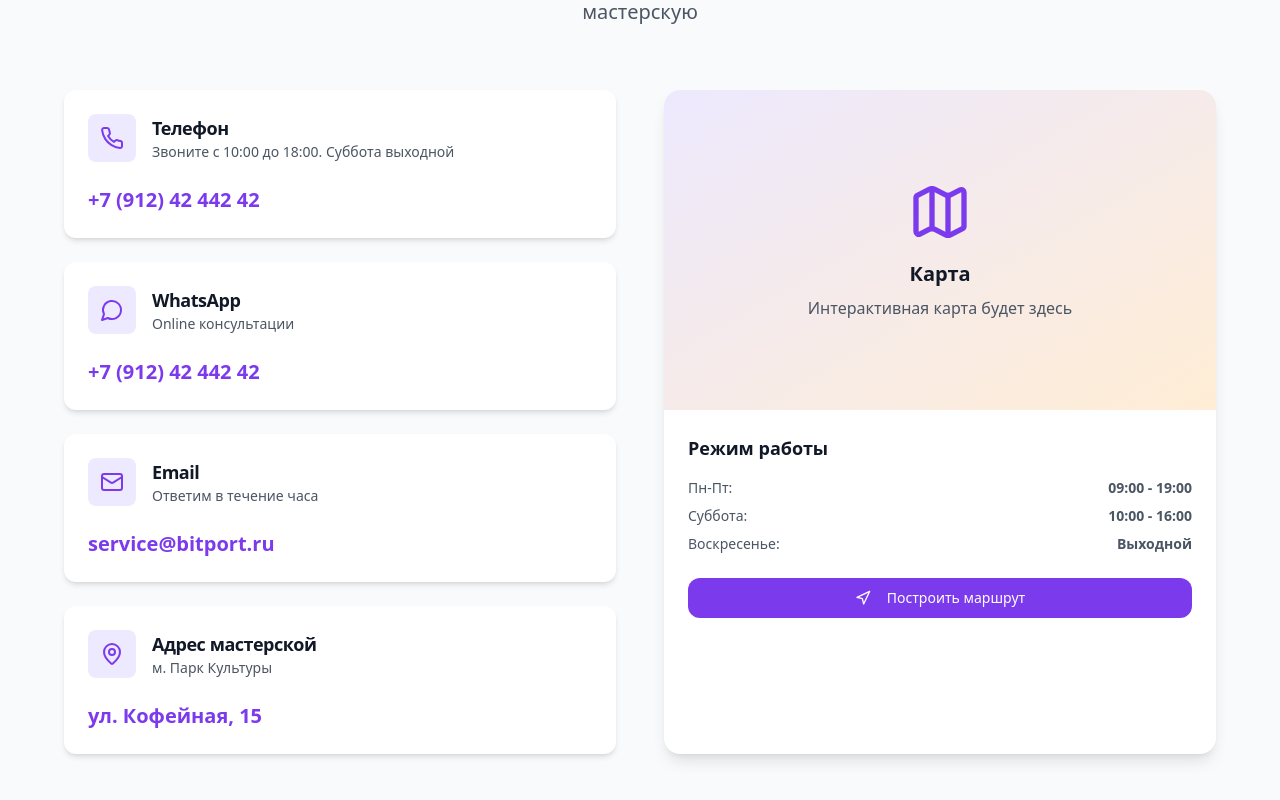
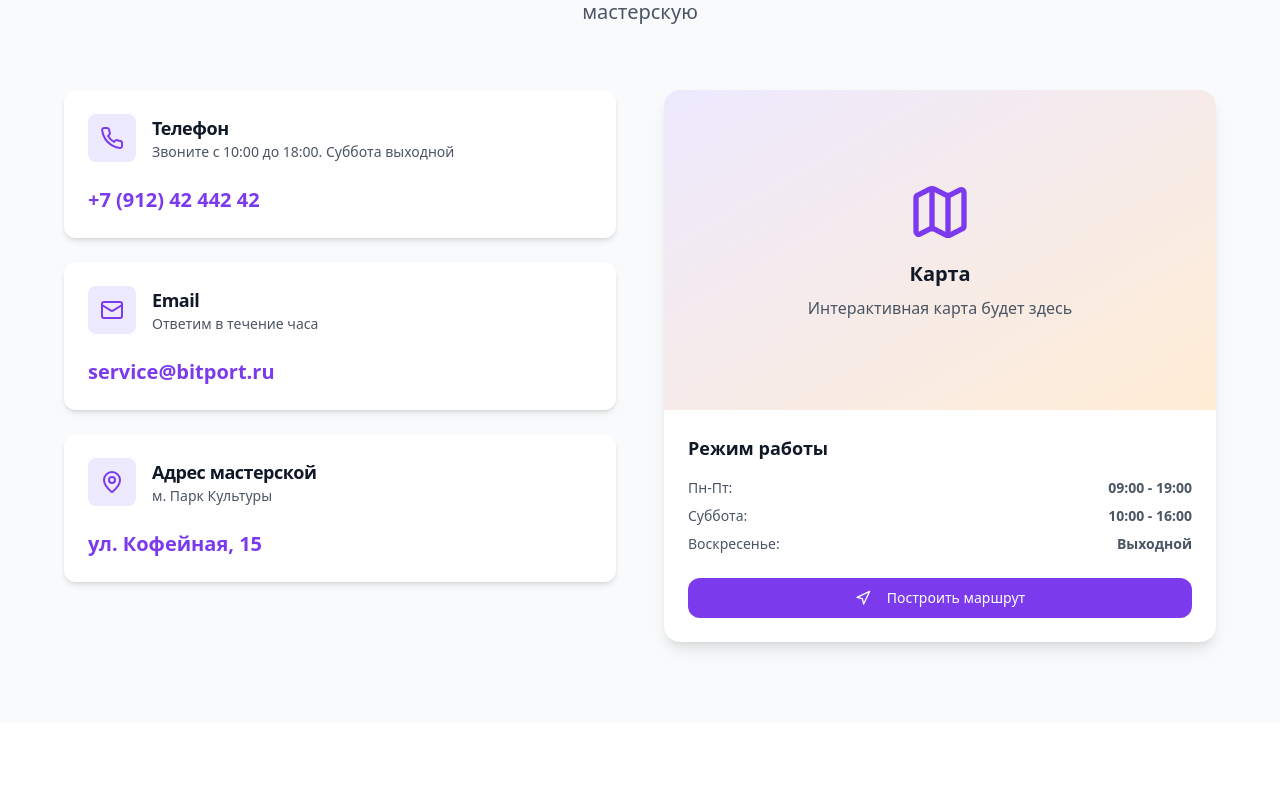
Before and after one commit to pr-poehali-dev/coffee-repair-landing, a React (Vite) app: page / in a window 1280 px wide. Shown: the part 3541-4341 px from the top of the page. After the commit the page ends 4263 px from the top, so only its background shows below. Built offline with nearby package versions, Linux system fonts and the light colour scheme.

Commit message:
Удаление блока WhatsApp

```diff
--- a/src/components/Contact.tsx
+++ b/src/components/Contact.tsx
@@ -16,12 +16,7 @@ const Contact = () => {
       value: "+7 (912) 42 442 42",
       description: "Звоните с 10:00 до 18:00. Суббота выходной",
     },
-    {
-      icon: "MessageCircle",
-      title: "WhatsApp",
-      value: "+7 (912) 42 442 42",
-      description: "Online консультации",
-    },
+
     {
       icon: "Mail",
       title: "Email",
```
